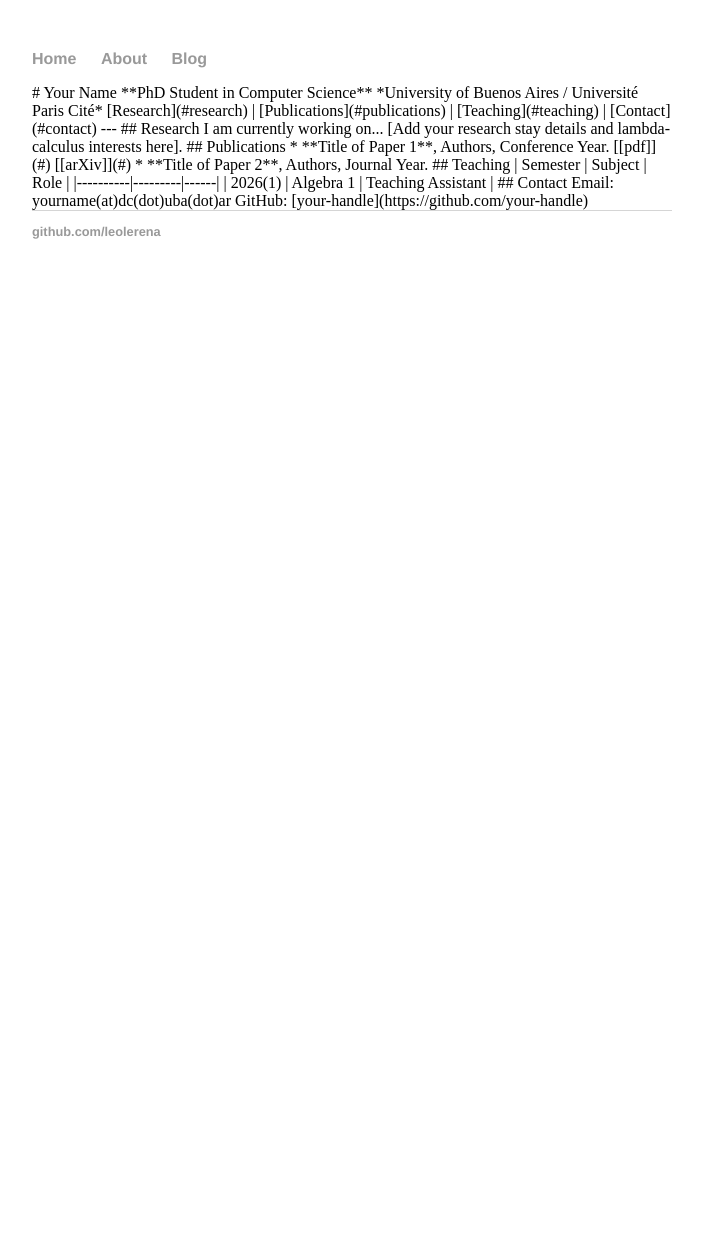
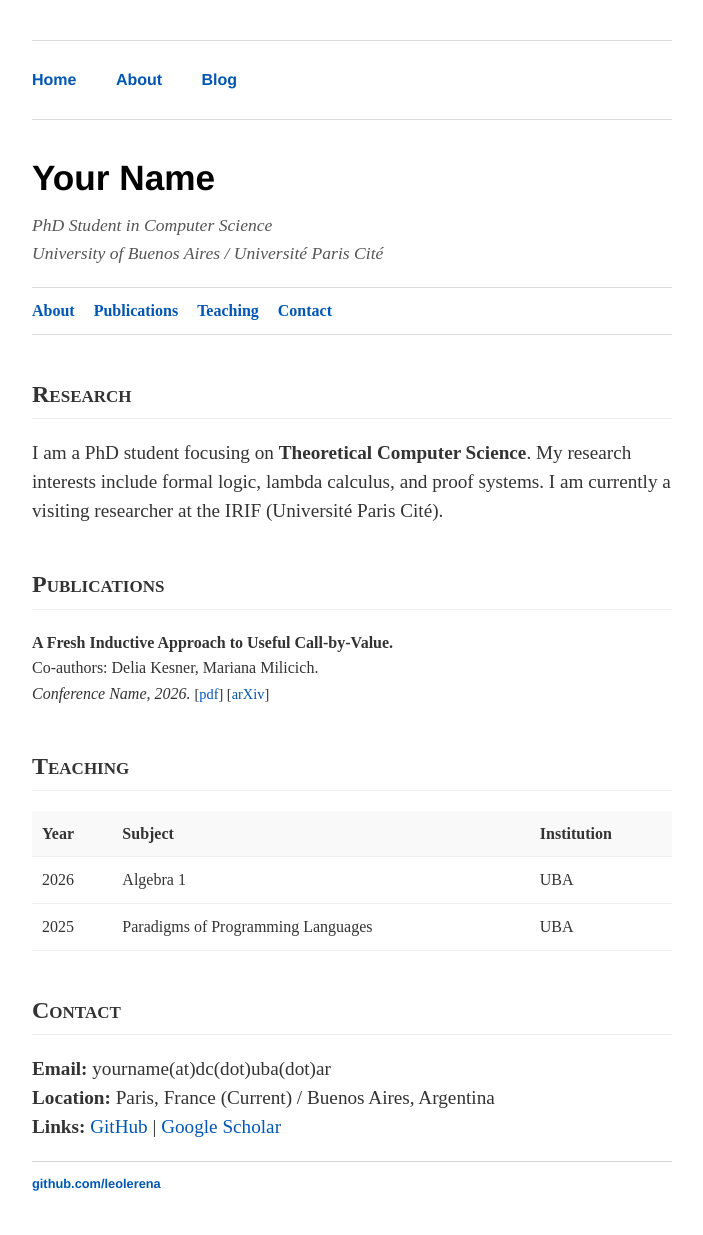
Before and after one commit to leolerena/leolerena.github.io, a Jekyll site: the page built from index.html, in a window 1280 px wide. Shown: the whole page, without its empty margins (288-991 px from the left). Built offline with Jekyll 4.4.1, drawn with Linux system fonts in a browser that asks for light colours; before the commit the page ends 900 px from its top, so only the background shows below that.

Commit message:
arreglos

```diff
--- a/index.html
+++ b/index.html
@@ -3,25 +3,169 @@ layout: default
 title: Home
 ---
 
-# Your Name
-**PhD Student in Computer Science** *University of Buenos Aires / Université Paris Cité*
+<!DOCTYPE html>
+<html lang="en">
+<head>
+    <meta charset="UTF-8">
+    <meta name="viewport" content="width=device-width, initial-scale=1.0">
+    <title>Your Name - Academic Page</title>
+    <style>
+        /* Minimalist Academic Styling */
+        body {
+            font-family: "Times New Roman", Times, serif;
+            line-height: 1.6;
+            color: #333;
+            max-width: 850px;
+            margin: 40px auto;
+            padding: 0 30px;
+            background-color: #fff;
+        }
 
-[Research](#research) | [Publications](#publications) | [Teaching](#teaching) | [Contact](#contact)
+        header {
+            margin-bottom: 40px;
+        }
 
----
+        h1 {
+            font-size: 2.2rem;
+            margin-bottom: 5px;
+            color: #000;
+        }
 
-## Research
-I am currently working on... [Add your research stay details and lambda-calculus interests here].
+        .subtitle {
+            font-style: italic;
+            font-size: 1.1rem;
+            color: #555;
+            margin-bottom: 20px;
+        }
 
-## Publications
-* **Title of Paper 1**, Authors, Conference Year. [[pdf]](#) [[arXiv]](#)
-* **Title of Paper 2**, Authors, Journal Year.
+        nav {
+            border-top: 1px solid #ddd;
+            border-bottom: 1px solid #ddd;
+            padding: 10px 0;
+            margin-bottom: 30px;
+        }
 
-## Teaching
-| Semester | Subject | Role |
-|----------|---------|------|
-| 2026(1)  | Algebra 1 | Teaching Assistant |
+        nav a {
+            margin-right: 15px;
+            font-weight: bold;
+        }
 
-## Contact
-Email: yourname(at)dc(dot)uba(dot)ar
-GitHub: [your-handle](https://github.com/your-handle)
+        h2 {
+            border-bottom: 1px solid #eee;
+            padding-bottom: 5px;
+            margin-top: 40px;
+            font-variant: small-caps;
+        }
+
+        a {
+            color: #0056b3;
+            text-decoration: none;
+        }
+
+        a:hover {
+            text-decoration: underline;
+        }
+
+        table {
+            width: 100%;
+            border-collapse: collapse;
+            margin-top: 15px;
+        }
+
+        th, td {
+            text-align: left;
+            padding: 10px;
+            border-bottom: 1px solid #efefef;
+        }
+
+        th {
+            background-color: #f9f9f9;
+        }
+
+        .pub-item {
+            margin-bottom: 15px;
+        }
+
+        .pub-title {
+            font-weight: bold;
+        }
+
+        .links {
+            font-size: 0.9rem;
+        }
+    </style>
+</head>
+<body>
+
+    <header>
+        <h1>Your Name</h1>
+        <div class="subtitle">
+            PhD Student in Computer Science <br>
+            University of Buenos Aires / Université Paris Cité
+        </div>
+
+        <nav>
+            <a href="#about">About</a>
+            <a href="#publications">Publications</a>
+            <a href="#teaching">Teaching</a>
+            <a href="#contact">Contact</a>
+        </nav>
+    </header>
+
+    <section id="about">
+        <h2>Research</h2>
+        <p>
+            I am a PhD student focusing on <strong>Theoretical Computer Science</strong>.
+            My research interests include formal logic, lambda calculus, and proof systems.
+            I am currently a visiting researcher at the IRIF (Université Paris Cité).
+        </p>
+    </section>
+
+    <section id="publications">
+        <h2>Publications</h2>
+        <div class="pub-item">
+            <span class="pub-title">A Fresh Inductive Approach to Useful Call-by-Value.</span> <br>
+            Co-authors: Delia Kesner, Mariana Milicich. <br>
+            <em>Conference Name, 2026.</em>
+            <span class="links">[<a href="#">pdf</a>] [<a href="#">arXiv</a>]</span>
+        </div>
+        </section>
+
+    <section id="teaching">
+        <h2>Teaching</h2>
+        <table>
+            <thead>
+                <tr>
+                    <th>Year</th>
+                    <th>Subject</th>
+                    <th>Institution</th>
+                </tr>
+            </thead>
+            <tbody>
+                <tr>
+                    <td>2026</td>
+                    <td>Algebra 1</td>
+                    <td>UBA</td>
+                </tr>
+                <tr>
+                    <td>2025</td>
+                    <td>Paradigms of Programming Languages</td>
+                    <td>UBA</td>
+                </tr>
+            </tbody>
+        </table>
+    </section>
+
+    <section id="contact">
+        <h2>Contact</h2>
+        <p>
+            <strong>Email:</strong> yourname(at)dc(dot)uba(dot)ar <br>
+            <strong>Location:</strong> Paris, France (Current) / Buenos Aires, Argentina <br>
+            <strong>Links:</strong>
+            <a href="https://github.com/yourusername">GitHub</a> |
+            <a href="#">Google Scholar</a>
+        </p>
+    </section>
+
+</body>
+</html>
```
